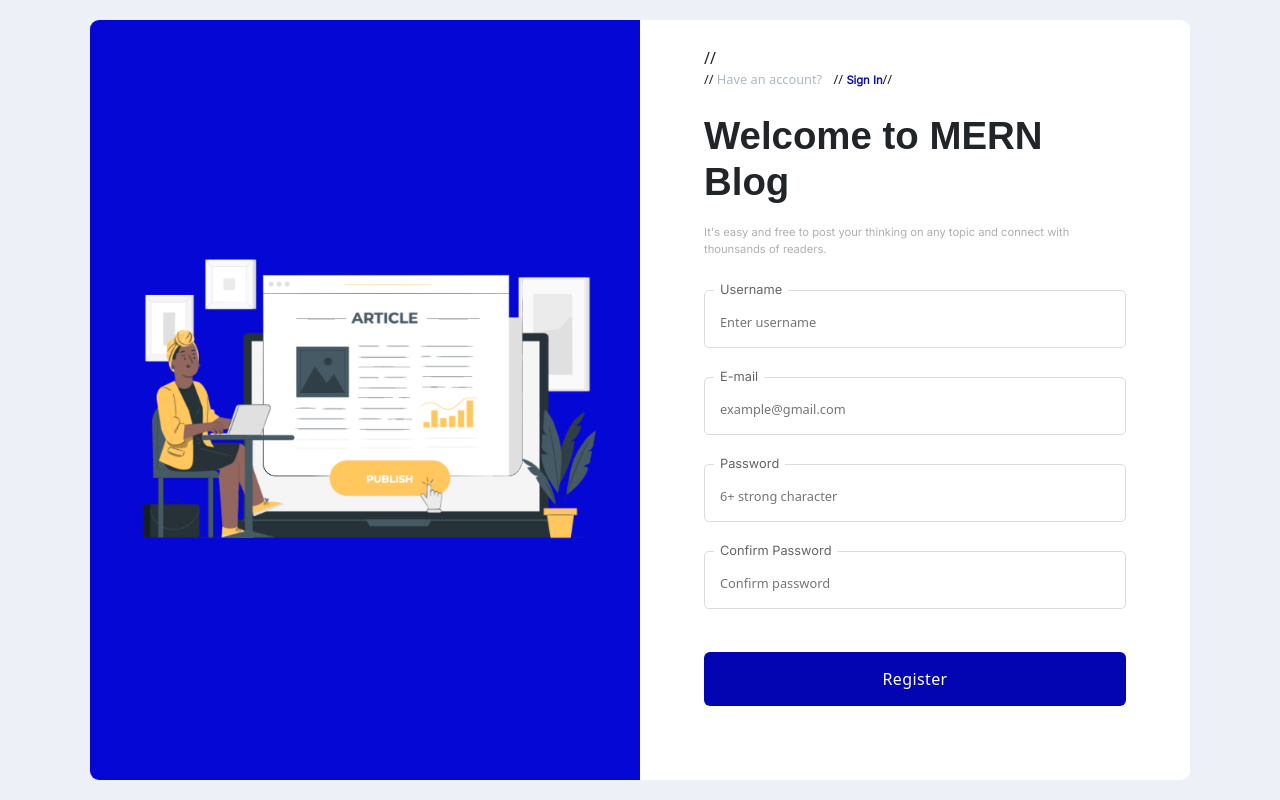
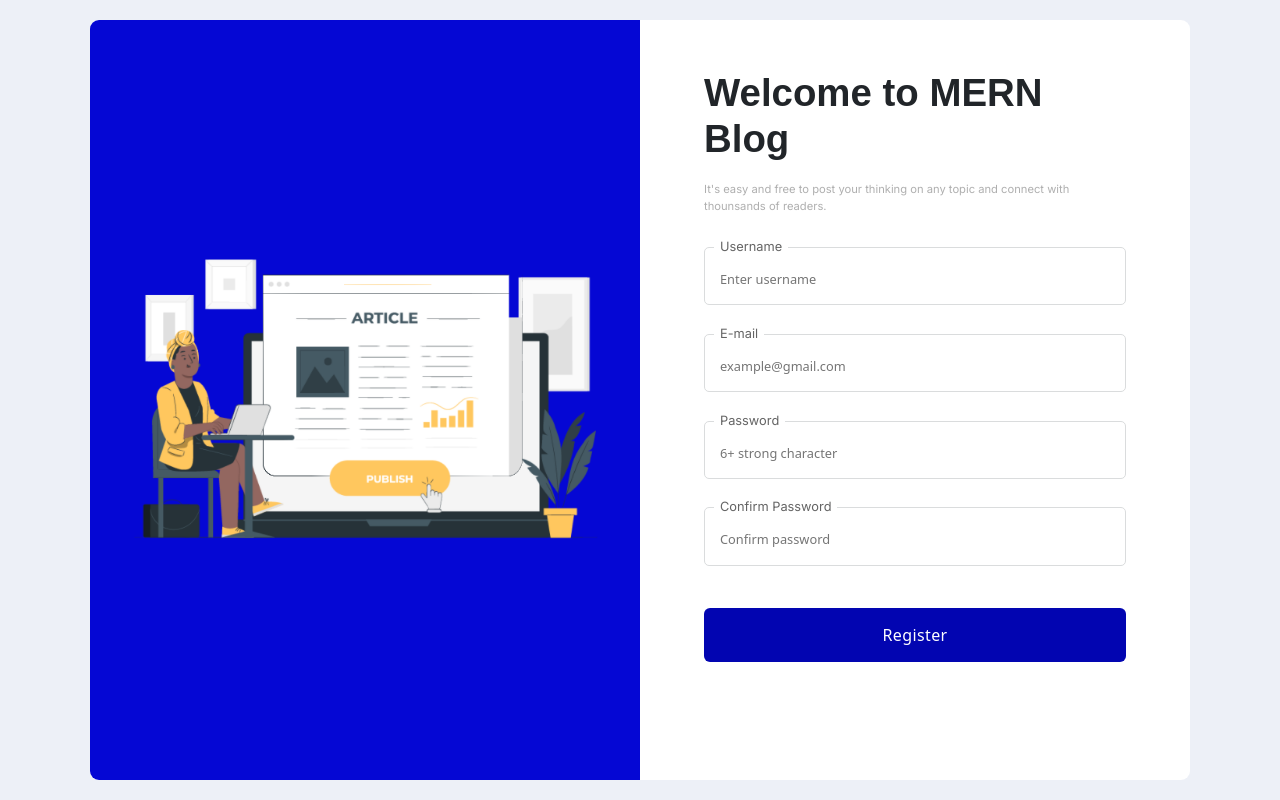
Before and after one commit to ajay-mishra7/Ajay-_Blog, a React (Create React App) app in the folder Frontend/: page /register in a window 1280 px wide. Built offline with nearby package versions, Linux system fonts and the light colour scheme; no server answers; a web font is replaced by a local one.

Commit message:
Update RegisterScreen.js

```diff
--- a/Frontend/src/components/AuthScreens/RegisterScreen.js
+++ b/Frontend/src/components/AuthScreens/RegisterScreen.js
@@ -61,11 +61,6 @@ const RegisterScreen = () => {
         </div>
 
         <div className="section-wrapper">
-
-          // <div className="top-suggest_login">
-          //   <span> Have an account? </span>
-          //   <a href="/login">Sign In</a>
-          // </div>
 
           <div className="top-register-explain">
             <h2>Welcome to MERN Blog </h2>
```
